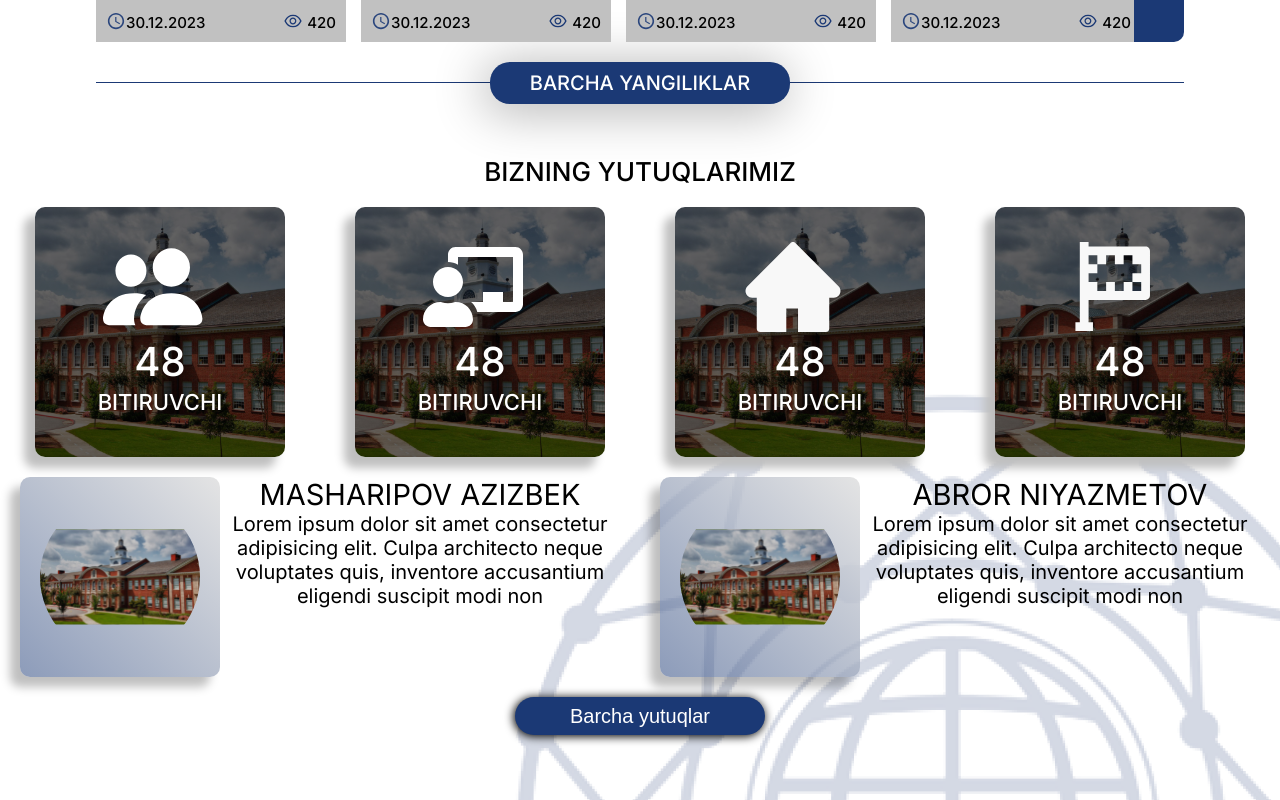
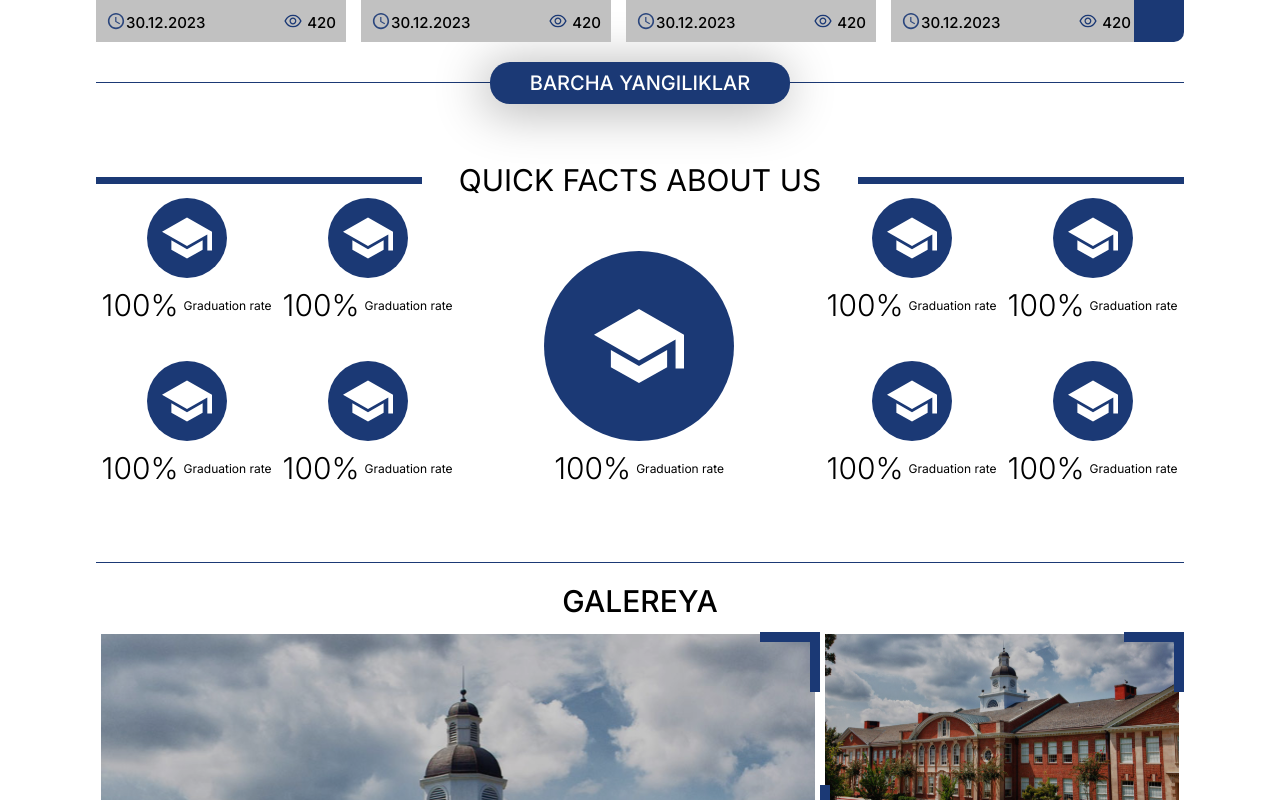
Before and after one commit to Khojayev12/khiva-ps, a React (Create React App) app: page / in a window 1280 px wide. Shown: the part 1300-2100 px from the top of the page. Built offline with nearby package versions, Linux system fonts and the light colour scheme.

Commit message:
stat tayyor

```diff
--- a/src/pages/Home.jsx
+++ b/src/pages/Home.jsx
@@ -9,6 +9,7 @@ import stEm from "../media/e.svg";
 import steM from "../media/m.svg";
 import STEM from "../media/stem.svg";
 import { GoChevronRight } from "react-icons/go";
+import { IoSchoolSharp } from "react-icons/io5";
 
 import GroupIcon from "../media/Group.svg";
 import TeacherIcon from "../media/Teacher.svg";
@@ -166,67 +167,100 @@ export default function Home() {
               </div>
 
               <div className="honors-section">
-                <div className="honors-title">{lang.ouHonors}</div>
-                <div className="honor-landing-blocks">
-                  <HonorLanding
-                    pic={Photo}
-                    num="48"
-                    text="Bitiruvchi"
-                    icon={GroupIcon}
-                  />
-                  <HonorLanding
-                    pic={Photo}
-                    num="48"
-                    text="Bitiruvchi"
-                    icon={TeacherIcon}
-                  />
-                  <HonorLanding
-                    pic={Photo}
-                    num="48"
-                    text="Bitiruvchi"
-                    icon={HomeIcon}
-                  />
-                  <HonorLanding
-                    pic={Photo}
-                    num="48"
-                    text="Bitiruvchi"
-                    icon={FinishIcon}
-                  />
+                <div className="hon-head">
+                  <div className="hon-head-line"></div>
+                  <div className="hon-headaer">Quick facts about us</div>
+                  <div className="hon-head-line"></div>
                 </div>
-                <div className="main-honors">
-                  <div className="main-honor">
-                    <div className="main-honor-pic">
-                      <img src={Photo} alt="" className="main-honor-photo" />
+                <div className="hon-trio">
+                  <div className="hon-quad" data-aos="flip-up">
+                    <div className="hon-quad-round">
+                      <IoSchoolSharp className="hon-quad-round-icon" />
                     </div>
-                    <div className="main-honor-text">
-                      <div className="main-honor-title">Masharipov Azizbek</div>
-                      <div className="main-honor-definition">
-                        Lorem ipsum dolor sit amet consectetur adipisicing elit.
-                        Culpa architecto neque voluptates quis, inventore
-                        accusantium eligendi suscipit modi non
-                      </div>
+                    <div className="hon-quad-title">
+                      <div className="hon-quad-num">100%</div>
+                      <div className="hon-quad-def">Graduation rate</div>
                     </div>
                   </div>
-                  <div className="main-honor">
-                    <div className="main-honor-pic">
-                      <img src={Photo} alt="" className="main-honor-photo" />
+                  <div className="hon-quad" data-aos="flip-up">
+                    <div className="hon-quad-round">
+                      <IoSchoolSharp className="hon-quad-round-icon" />
                     </div>
-                    <div className="main-honor-text">
-                      <div className="main-honor-title">Abror Niyazmetov</div>
-                      <div className="main-honor-definition">
-                        Lorem ipsum dolor sit amet consectetur adipisicing elit.
-                        Culpa architecto neque voluptates quis, inventore
-                        accusantium eligendi suscipit modi non
-                      </div>
+                    <div className="hon-quad-title">
+                      <div className="hon-quad-num">100%</div>
+                      <div className="hon-quad-def">Graduation rate</div>
+                    </div>
+                  </div>
+                  <div className="hon-quad" data-aos="flip-up">
+                    <div className="hon-quad-round">
+                      <IoSchoolSharp className="hon-quad-round-icon" />
+                    </div>
+                    <div className="hon-quad-title">
+                      <div className="hon-quad-num">100%</div>
+                      <div className="hon-quad-def">Graduation rate</div>
+                    </div>
+                  </div>
+                  <div className="hon-quad" data-aos="flip-up">
+                    <div className="hon-quad-round">
+                      <IoSchoolSharp className="hon-quad-round-icon" />
+                    </div>
+                    <div className="hon-quad-title">
+                      <div className="hon-quad-num">100%</div>
+                      <div className="hon-quad-def">Graduation rate</div>
                     </div>
                   </div>
                 </div>
-                <button
-                  className="barchasi-btn all-honors-btn"
-                  style={{ width: "250px" }}
+                <div
+                  className="hon-trio"
+                  style={{ textAlign: "center" }}
+                  data-aos="flip-up"
                 >
-                  {lang.allHonors}
-                </button>
+                  <div className="hon-quad-round-big">
+                    <IoSchoolSharp className="hon-quad-round-icon-big" />
+                  </div>
+                  <div className="hon-quad-title">
+                    <div className="hon-quad-num">100%</div>
+                    <div className="hon-quad-def">Graduation rate</div>
+                  </div>
+                </div>
+                <div className="hon-trio">
+                  <div className="hon-quad" data-aos="flip-up">
+                    <div className="hon-quad-round">
+                      <IoSchoolSharp className="hon-quad-round-icon" />
+                    </div>
+                    <div className="hon-quad-title">
+                      <div className="hon-quad-num">100%</div>
+                      <div className="hon-quad-def">Graduation rate</div>
+                    </div>
+                  </div>
+                  <div className="hon-quad" data-aos="flip-up">
+                    <div className="hon-quad-round">
+                      <IoSchoolSharp className="hon-quad-round-icon" />
+                    </div>
+                    <div className="hon-quad-title">
+                      <div className="hon-quad-num">100%</div>
+                      <div className="hon-quad-def">Graduation rate</div>
+                    </div>
+                  </div>
+                  <div className="hon-quad" data-aos="flip-up">
+                    <div className="hon-quad-round">
+                      <IoSchoolSharp className="hon-quad-round-icon" />
+                    </div>
+                    <div className="hon-quad-title">
+                      <div className="hon-quad-num">100%</div>
+                      <div className="hon-quad-def">Graduation rate</div>
+                    </div>
+                  </div>
+                  <div className="hon-quad" data-aos="flip-up">
+                    <div className="hon-quad-round">
+                      <IoSchoolSharp className="hon-quad-round-icon" />
+                    </div>
+                    <div className="hon-quad-title">
+                      <div className="hon-quad-num">100%</div>
+                      <div className="hon-quad-def">Graduation rate</div>
+                    </div>
+                  </div>
+                </div>
               </div>
 
               <div className="galereya">
--- a/src/styles/home.css
+++ b/src/styles/home.css
@@ -190,127 +190,104 @@
 }
 
 .honors-section {
+  width: 85%;
+  margin-left: 7.5%;
+  height: 400px;
+  border-bottom: 1px solid #1B3975;
+}
+.hon-head {
+  margin-top: 30px;
   width: 100%;
-  height: calc(100vh - 57px);
-  border-bottom: 2px solid #1b3975;
-  background-image: url("../media/ps-logo.png");
-  background-position: right;
-  background-repeat: no-repeat;
-  background-position: 100% 30vh;
+  display: flex;
+  justify-content: space-between;
 }
-.honors-title {
-  padding-top: 25px;
-  width: 100%;
+.hon-head-line {
+  margin-top: 15px;
+  display: inline-block;
+  width: 30%;
+  background-color: #1b3975;
+  height: 7px;
+}
+.hon-trio {
+  width: 33.3%;
+  display: inline-block;
+  height: 326px;
+}
+.hon-quad {
+  width: 50%;
+  height: 50%;
+  display: inline-block;
   text-align: center;
+}
+.hon-quad-round {
+  margin: auto;
+  width: 80px;
+  height: 80px;
+  border: none;
+  border-radius: 40px;
+  background-color: #1b3975;
+  text-align: center;
+  display: inline-flex;
+  align-items: center;
+  justify-content: center;
+}
+.hon-quad-round-big {
+  margin: auto;
+  width: 190px;
+  height: 190px;
+  border: none;
+  border-radius: 95px;
+  background-color: #1b3975;
+  text-align: center;
+  display: inline-flex;
+  align-items: center;
+  justify-content: center;
+}
+.hon-quad-title {
+  margin-top: 10px;
+  display: flex;
+  justify-content: center;
+}
+.hon-quad-num {
   font-style: normal;
-  font-weight: 500;
-  font-size: 26px;
-  line-height: 30px;
-  text-transform: uppercase;
+  font-weight: 300;
+  font-size: 30px;
+  line-height: 35px;
   color: #000000;
 }
-
-.honor-landing {
-  display: inline-block;
-  width: 250px;
-  height: 250px;
-  background-position: center;
-  background-repeat: no-repeat;
-  background-size: cover;
-  border-radius: 10px;
-  border: none;
-  background-color: rgba(0, 0, 0, 0.5);
-  background-blend-mode: darken;
-  box-shadow: -10px 10px 10px 1px rgb(191, 191, 191);
-}
-.honor-landing-icon {
-  width: 100px;
-  height: 90px;
-  margin-top: 35px;
-  margin-left: 67.5px;
-}
-.honor-lading-num {
-  font-style: normal;
-  font-weight: 500;
-  font-size: 40px;
-  line-height: 51px;
-  text-align: center;
-  text-transform: uppercase;
-  color: #ffffff;
-}
-.honor-lading-text {
-  font-style: normal;
-  font-weight: 500;
-  font-size: 22px;
-  line-height: 30px;
-  text-align: center;
-  text-transform: uppercase;
-  color: #ffffff;
-}
-
-.honor-landing-blocks {
-  width: 100%;
-  height: 250px;
-  margin-top: 20px;
-  display: flex;
-  justify-content: space-around;
-}
-
-.main-honors {
-  width: 100%;
-  height: 200px;
-  margin-top: 20px;
-  display: flex;
-  justify-content: space-around;
-}
-.main-honor {
-  width: 600px;
-  height: 200px;
+.hon-quad-def {
+  font-family: "Inter";
   display: inline-flex;
-  justify-content: space-between;
-}
-.main-honor-pic {
-  display: inline-block;
-  width: 200px;
-  height: 200px;
-  border: none;
-  background: linear-gradient(225deg, #e4e4e4 0%, rgba(27, 57, 117, 0.5) 100%);
-  box-shadow: -10px 10px 10px rgba(0, 0, 0, 0.25);
-  border-radius: 10px;
-}
-.main-honor-photo {
-  margin: 20px;
-  width: 160px;
-  height: 160px;
-  border: none;
-  border-radius: 50%;
-}
-.main-honor-text {
-  display: inline-block;
-  width: 400px;
-  height: 250px;
-}
-.main-honor-title {
   font-style: normal;
   font-weight: 400;
-  font-size: 29px;
-  line-height: 35px;
+  font-size: 12px;
+  line-height: 15px;
+  color: #000000;
   text-align: center;
-  text-transform: uppercase;
-  color: #000000;
+  align-items: center;
+  justify-content: center;
+  margin-left: 5px;
 }
-.main-honor-definition {
+.hon-quad-round-icon {
+  color: white;
+  font-size: 50px;
+}
+.hon-quad-round-icon-big{
+  color: white;
+  font-size: 90px;
+}
+.hon-headaer {
+  text-align: center;
+  width: 40%;
+  display: inline-block;
+  font-family: "Inter";
   font-style: normal;
   font-weight: 400;
-  font-size: 20px;
-  line-height: 24px;
-  text-align: center;
+  font-size: 30px;
+  line-height: 36px;
+  text-transform: uppercase;
+  background-color: white;
   color: #000000;
-}
-
-.all-honors-btn {
-  margin-top: 20px;
-  margin-left: calc(50% - 125px);
 }
 .galereya {
   width: 100%;
```
